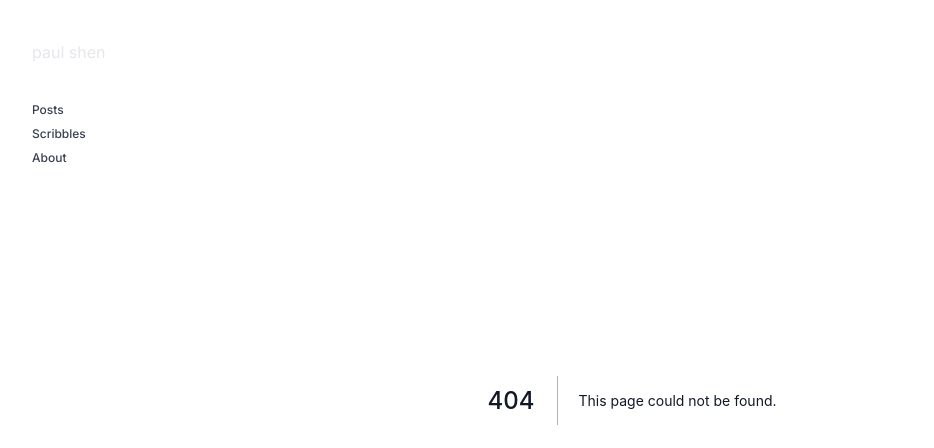
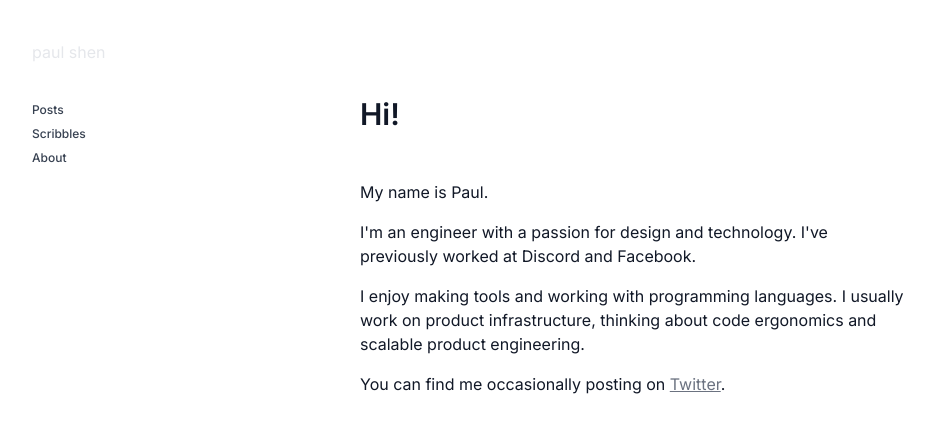
Before and after one commit to paulshen/paul-2021, a Next.js app: page /about in a window 1280 px wide. Before the commit this address had no page. Shown: the top 448 px of the page, without its empty margins (8-942 px from the left). Built offline with nearby package versions, Linux system fonts and the light colour scheme.

Commit message:
about page

```diff
--- /dev/null
+++ b/pages/about.tsx
@@ -0,0 +1,35 @@
+import React from "react";
+
+function Paragraph({ children }) {
+  return <p className="mb-4">{children}</p>;
+}
+
+function AboutPage() {
+  return (
+    <div className="max-w-xl pt-24 pb-32 px-4 mx-auto">
+      <h1 className="text-3xl mb-12 font-semibold">Hi!</h1>
+      <Paragraph>My name is Paul.</Paragraph>
+      <Paragraph>
+        I'm an engineer with a passion for design and technology. I've
+        previously worked at Discord and Facebook.
+      </Paragraph>
+      <Paragraph>
+        I enjoy making tools and working with programming languages. I usually
+        work on product infrastructure, thinking about code ergonomics and
+        scalable product engineering.
+      </Paragraph>
+      <Paragraph>
+        You can find me occasionally posting on{" "}
+        <a
+          href="https://twitter.com/_paulshen"
+          className="text-gray-500 underline"
+        >
+          Twitter
+        </a>
+        .
+      </Paragraph>
+    </div>
+  );
+}
+
+export default AboutPage;
--- a/pages/posts/index.tsx
+++ b/pages/posts/index.tsx
@@ -55,7 +55,7 @@ function PostItem({ post }: { post: any }) {
   );
 }
 
-function HomePage({ posts }) {
+function PostsPage({ posts }) {
   return (
     <div className="max-w-xl pt-24 pb-32 px-4 mx-auto">
       <h1 className="text-3xl mb-12 font-semibold">Posts</h1>
@@ -68,4 +68,4 @@ function HomePage({ posts }) {
   );
 }
 
-export default HomePage;
+export default PostsPage;
```
